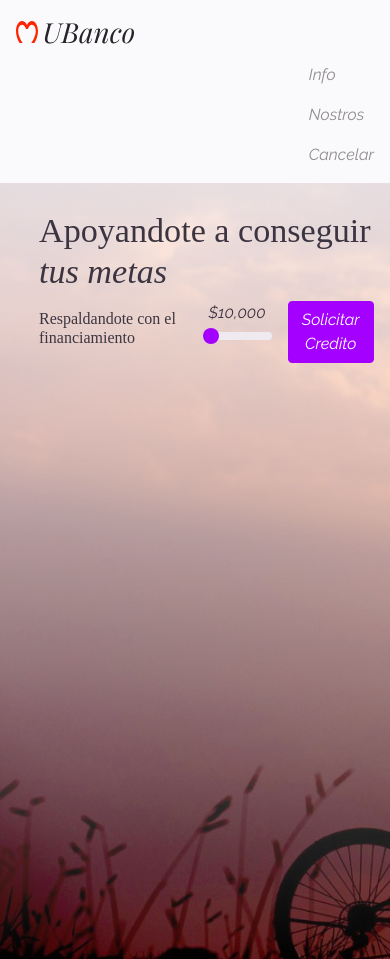
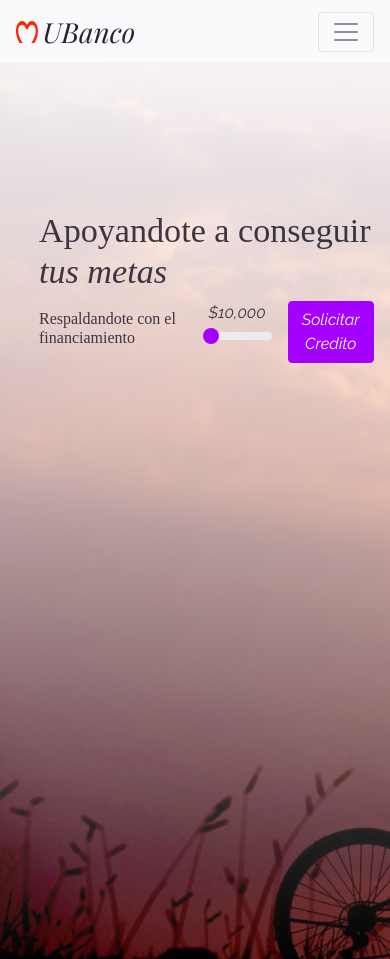
Before and after one commit to mmagdiel/UBanco, a React app in the folder frontend/application/: page / in a window 390 px wide. Shown: the top 959 px of the page. Built offline with nearby package versions, Linux system fonts and the light colour scheme; a web font is replaced by a local one.

Commit message:
Bugfix; Navbar menu responsive

```diff
--- a/frontend/application/src/components/header.jsx
+++ b/frontend/application/src/components/header.jsx
@@ -7,7 +7,7 @@ var numeral = require("numeral")
 export default ({ children, min, max, step, onClick, value, setValue }) => {
   const handleChange = e => setValue(e.target.value)
   const handleClick = value => {
-    navigate("/info")
+    navigate("/registro")
     onClick(value)
   }
   return (
--- a/frontend/application/src/pages/index.js
+++ b/frontend/application/src/pages/index.js
@@ -12,7 +12,8 @@ const Index = ({ increment }) => {
   const min = "10000",
     max = "1000000",
     step = "10000",
-    [value, setValue] = useState(min)
+    [value, setValue] = useState(min),
+    [close, toggleClose] = useState(false)
   return (
     <Header
       min={min}
@@ -22,18 +23,18 @@ const Index = ({ increment }) => {
       onClick={increment}
       setValue={setValue}
     >
-      <Navbar>
+      <Navbar close={close} toggleClose={toggleClose}>
         <Link className="navbar-brand" to="/">
           <Logo />
         </Link>
-        <Nav>
-          <Link className="nav-link" to="/info">
-            Info
+        <Nav close={close}>
+          <Link className="nav-link" to="/informacion">
+            Información
           </Link>
-          <Link className="nav-link" to="/blog">
-            Nostros
+          <Link className="nav-link" to="/nosotros">
+            Nosotros
           </Link>
-          <Link className="nav-link" to="/blog">
+          <Link className="nav-link" to="/cancelar">
             Cancelar
           </Link>
         </Nav>
--- a/frontend/desing-system/src/components/molecules/nav.jsx
+++ b/frontend/desing-system/src/components/molecules/nav.jsx
@@ -1,9 +1,10 @@
 import React from "react";
+import classNames from "classnames";
 
-export default ({ children }) => {
+export default ({ children, close }) => {
   return (
-    <div className="navbar-collapse d-flex justify-content-end">
-      <ul className="navbar-nav">
+    <div className={classNames("navbar-collapse collapse", { show: close })}>
+      <ul className="navbar-nav ml-auto">
         {children.map((child) => {
           return <li className="nav-item">{child}</li>;
         })}
--- a/frontend/desing-system/src/components/molecules/navbar.jsx
+++ b/frontend/desing-system/src/components/molecules/navbar.jsx
@@ -1,9 +1,22 @@
 import React from "react";
 
-export default ({ children }) => {
+export default ({ children, close, toggleClose }) => {
+  const handleClick = () => toggleClose(!close);
   return (
     <nav className="navbar navbar-expand-lg fixed-top navbar-light bg-light">
       {children}
+      <button
+        className="navbar-toggler"
+        type="button"
+        dataToggle="collapse"
+        dataTarget="#navbarSupportedContent"
+        ariaControls="navbarSupportedContent"
+        ariaExpanded="false"
+        ariaLabel="Toggle navigation"
+        onClick={handleClick}
+      >
+        <span className="navbar-toggler-icon"></span>
+      </button>
     </nav>
   );
 };
```
